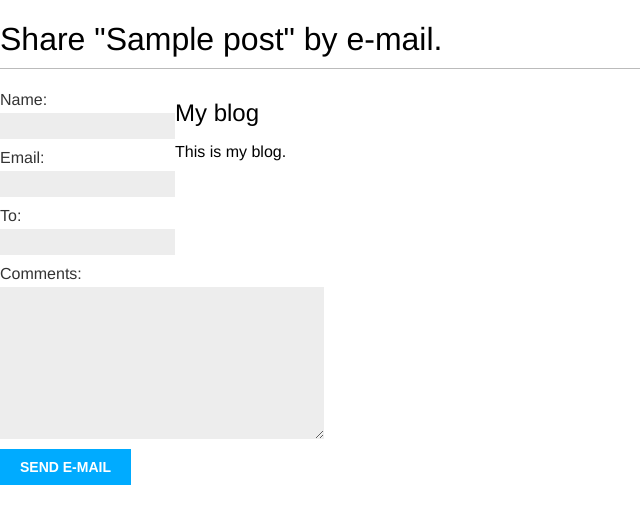
After one commit to NaveenKumarReddy8/DjangoDive, a Django app: page /blog/1/share/ in a window 1280 px wide. The commit adds this page. Shown: the top 524 px of the page, without its empty margins (0-640 px from the left). Run offline with Django 5.2, Linux system fonts and the light colour scheme; tables that the repository leaves empty hold one stand-in row (values such as "Sample post").

Commit message:
completed email post form

```diff
--- /dev/null
+++ b/blog/forms.py
@@ -0,0 +1,8 @@
+from django import forms
+
+
+class EmailPostForm(forms.Form):
+    name = forms.CharField(max_length=25)
+    email = forms.EmailField()
+    to = forms.EmailField()
+    comments = forms.CharField(required=False, widget=forms.Textarea)
--- a/blog/models.py
+++ b/blog/models.py
@@ -1,5 +1,6 @@
 from django.db import models
 from django.conf import settings
+from django.urls import reverse
 
 # Create your models here.
 
@@ -15,7 +16,7 @@ class Post(models.Model):
         PUBLISHED = "PB", "Published"
 
     title = models.CharField(max_length=250)
-    slug = models.SlugField(max_length=250)
+    slug = models.SlugField(max_length=250, unique_for_date="publish")
     author = models.ForeignKey(
         to=settings.AUTH_USER_MODEL,
         on_delete=models.CASCADE,
@@ -36,3 +37,8 @@ class Post(models.Model):
 
     def __str__(self):
         return self.title
+
+    def get_absolute_url(self):
+        return reverse(
+            viewname="blog:post_detail", args=(self.publish.year, self.publish.month, self.publish.day, self.slug)
+        )
--- a/blog/templates/blog/post/detail.html
+++ b/blog/templates/blog/post/detail.html
@@ -5,5 +5,8 @@
 {% block content %}
     <h1>{{ post.title }}</h1>
     <p class="date">Published {{ post.publish }} by {{ post.author }}</p>
-    {{post.body|linebreaks}
+    {{ post.body|linebreaks }}
+    <p>
+        <a href="{% url "blog:post_share" post.id %}">Share this post.</a>
+    </p>
 {% endblock content %}
--- a/blog/templates/blog/post/list.html
+++ b/blog/templates/blog/post/list.html
@@ -6,9 +6,10 @@
     <h1>My Blog</h1>
     {% for post in posts %}
         <h2>
-            <a href="{% url "blog:post_detail" post.id %}">{{ post.title }}</a>
+            <a href="{{ post.get_absolute_url }}">{{ post.title }}</a>
         </h2>
         <p class="date">Published {{ post.publish }} by {{ post.author }}</p>
         {{ post.body|truncatewords:30|linebreaks }}
     {% endfor %}
+    {% include "pagination.html" with page=page_obj %}
 {% endblock content %}
--- /dev/null
+++ b/blog/templates/blog/post/share.html
@@ -0,0 +1,17 @@
+{% extends "blog/base.html" %}
+{% block title %}
+    Share {{ post.title }}
+{% endblock title %}
+{% block content %}
+    {% if sent %}
+        <h1>E-mail successfully sent</h1>
+        <p>"{{ post.title }}" was successfully sent to {{ form.cleaned_data.to }}.</p>
+    {% else %}
+        <h1>Share "{{ post.title }}" by e-mail.</h1>
+        <form method="post">
+            {{ form.as_p }}
+            {% csrf_token %}
+            <input type="submit" value="Send e-mail">
+        </form>
+    {% endif %}
+{% endblock content %}
--- a/blog/urls.py
+++ b/blog/urls.py
@@ -1,11 +1,13 @@
 from django.urls import path
 
-from blog.views import post_detail, post_list
+from blog.views import post_detail, post_list, PostListView, post_share
 
 
 app_name = "blog"
 
 urlpatterns = [
-    path("", post_list, name="post_list"),
-    path("<int:id>/", post_detail, name="post_detail"),
+    # path("", post_list, name="post_list"),
+    path("", PostListView.as_view(), name="post_list"),
+    path("<int:year>/<int:month>/<int:day>/<slug:post>/", post_detail, name="post_detail"),
+    path("<int:post_id>/share/", post_share, name="post_share"),
 ]
--- a/blog/views.py
+++ b/blog/views.py
@@ -1,16 +1,57 @@
 from django.shortcuts import render, get_list_or_404, get_object_or_404
 from django.http.request import HttpRequest
+from django.core.paginator import Paginator, EmptyPage, PageNotAnInteger
+from django.views.generic import ListView
+from django.core.mail import send_mail
+
 
 from blog.models import Post
+from blog.forms import EmailPostForm
 
 # Create your views here.
 
 
+class PostListView(ListView):
+    queryset = Post.published.all()
+    context_object_name = "posts"
+    paginate_by = 3
+    template_name = "blog/post/list.html"
+
+
 def post_list(request: HttpRequest):
     posts = get_list_or_404(klass=Post, status=Post.Status.PUBLISHED)
+    page = Paginator(object_list=posts, per_page=3)
+    page_number = request.GET.get("page", 1)
+    try:
+        posts = page.get_page(number=page_number)
+    except EmptyPage:
+        posts = page.get_page(number=page.num_pages)
+    except PageNotAnInteger:
+        posts = page.get_page(number=1)
     return render(request=request, template_name="blog/post/list.html", context={"posts": posts})
 
 
-def post_detail(request: HttpRequest, id: int):
-    post = get_object_or_404(klass=Post, id=id)
+def post_detail(request: HttpRequest, year: int, month: int, day: int, post: str):
+    post = get_object_or_404(klass=Post, publish__year=year, publish__month=month, publish__day=day, slug=post)
     return render(request=request, template_name="blog/post/detail.html", context={"post": post})
+
+
+def post_share(request: HttpRequest, post_id: int):
+    post = get_object_or_404(klass=Post, id=post_id, status=Post.Status.PUBLISHED)
+    sent = False
+    if request.method == "POST":
+        form = EmailPostForm(data=request.POST)
+        if form.is_valid():
+            cd = form.cleaned_data
+            post_url = request.build_absolute_uri(post.get_absolute_url())
+            subject = f"{cd['name']} ({cd['email']}) recommends you read {post.title}"
+            message = f"Read {post.title} at {post_url}\n\n{cd['name']}'s comments: {cd['comments']}"
+            send_mail(subject=subject, message=message, from_email=None, recipient_list=[cd["to"]])
+            sent = True
+    else:
+        form = EmailPostForm()
+    return render(
+        request=request,
+        template_name="blog/post/share.html",
+        context={"post": post, "form": form, "sent": sent},
+    )
--- a/djangodive/settings.py
+++ b/djangodive/settings.py
@@ -123,3 +123,6 @@ STATIC_URL = "static/"
 # https://docs.djangoproject.com/en/5.1/ref/settings/#default-auto-field
 
 DEFAULT_AUTO_FIELD = "django.db.models.BigAutoField"
+
+# SMTP Setup
+EMAIL_BACKEND = "django.core.mail.backends.console.EmailBackend"
```
Also changed, not shown: blog/templates/pagination.html (added, +7 -0 lines), README.md, 1 other file.
